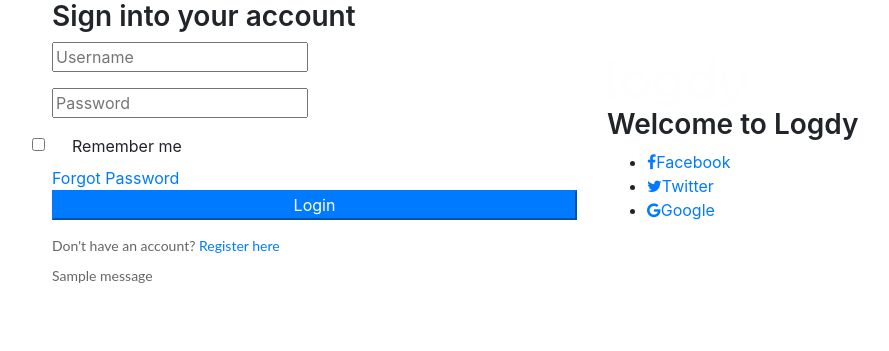
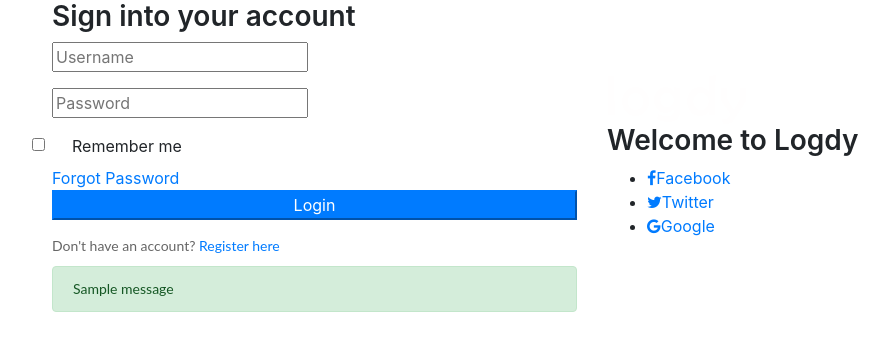
Before and after one commit to lesage20/sageTech, a Django app: page /account/login in a window 1280 px wide. Shown: the top 351 px of the page, without its empty margins (48-937 px from the left). Run offline with Django 3.2, Linux system fonts and the light colour scheme; tables that the repository leaves empty hold one stand-in row (values such as "Sample post"); one stand-in notice (Sample message) is shown; some libraries are stand-ins or nearby versions.

Commit message:
Update login.html

```diff
--- a/sagetech/templates/login.html
+++ b/sagetech/templates/login.html
@@ -68,11 +68,15 @@
                             </form>
                             <p>Don't have an account?<a href="{% url 'register'%}"> Register here</a></p>
 
-                            <p>
+
                                 {% for message in messages %}
-                                {{message}}
+                                    {% if message.tags == 'error' %}
+                                        <p class="alert alert-danger"> {{message}} </p>
+                                    {% else %}
+                                        <p class="alert alert-{{message.tags}}"> {{message}} </p>
+                                    {% endif %}
                                 {% endfor %}
-                            </p>
+
                         </div>
                     </div>
                 </div>
```
